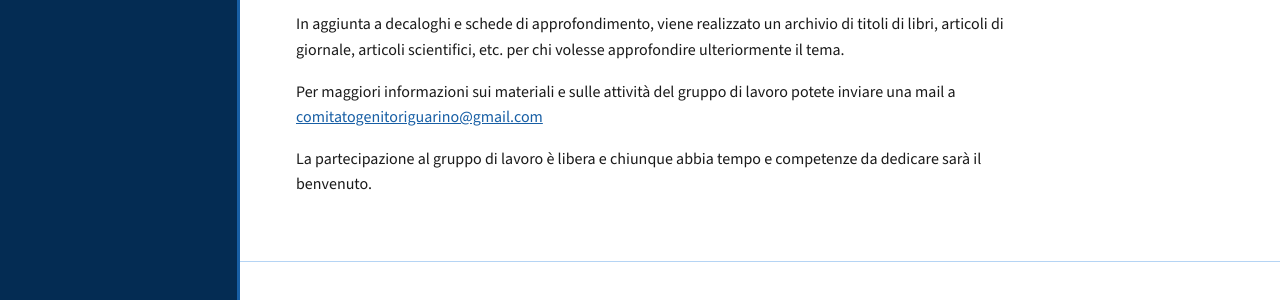
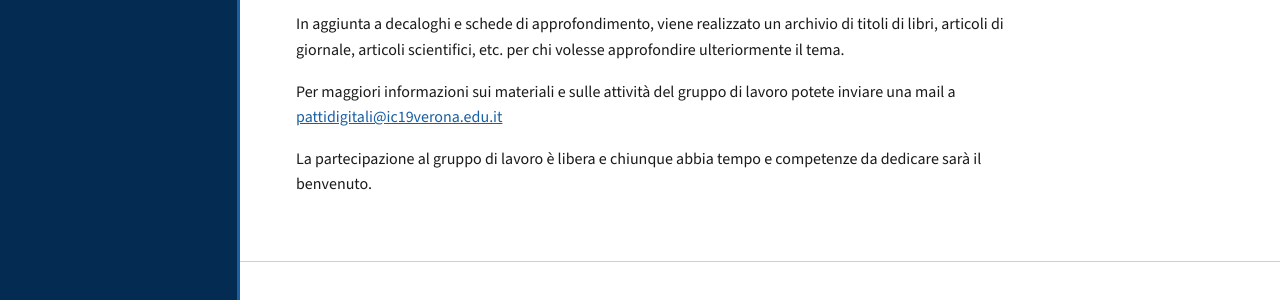
Before and after one commit to ic19vr/pattidigitali, a Jekyll site: the page built from index.md, in a window 1280 px wide and 1041 px high. Shown: the part 682-982 px from the top of the window. Built offline with Jekyll 4.4.1, drawn with Linux system fonts in a browser that asks for light colours.

Commit message:
Update contact email for workgroup inquiries

```diff
--- a/index.md
+++ b/index.md
@@ -21,6 +21,6 @@ Per ogni punto dei decaloghi vengono resi disponibili materiali di approfondimen
 
 In aggiunta a decaloghi e schede di approfondimento, viene realizzato un archivio di titoli di libri, articoli di giornale, articoli scientifici, etc. per chi volesse approfondire ulteriormente il tema.
 
-Per maggiori informazioni sui materiali e sulle attività del gruppo di lavoro potete inviare una mail a [comitatogenitoriguarino@gmail.com](mailto:comitatogenitoriguarino@gmail.com)
+Per maggiori informazioni sui materiali e sulle attività del gruppo di lavoro potete inviare una mail a [pattidigitali@ic19verona.edu.it](mailto:pattidigitali@ic19verona.edu.it)
 
 La partecipazione al gruppo di lavoro è libera e chiunque abbia tempo e competenze da dedicare sarà il benvenuto.
```
